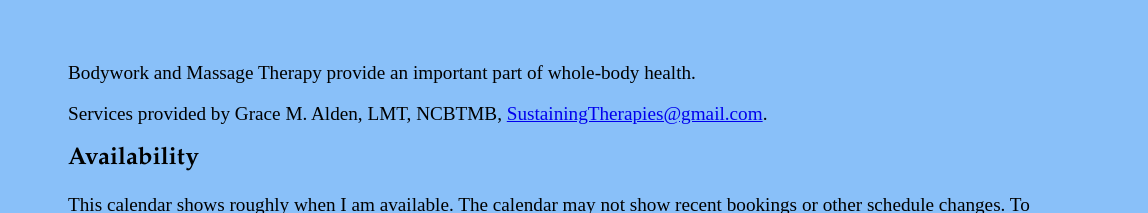
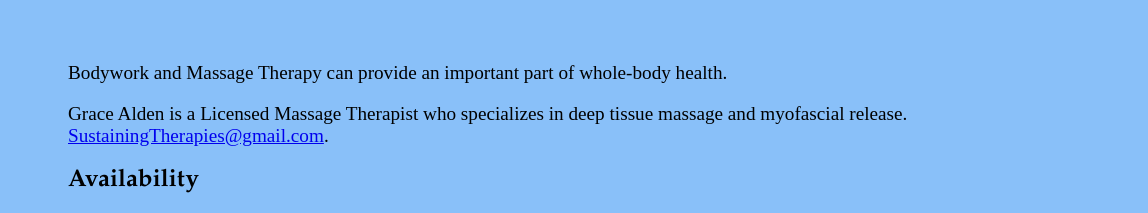
Before and after one commit to setupminimal/sustaining-therapies-website, a plain HTML site: page index.html in a window 1280 px wide. Shown: the part 182-395 px from the top of the page, 132-1280 px from the left. Drawn offline with Linux system fonts and the light colour scheme.

Commit message:
Update index.html

```diff
--- a/index.html
+++ b/index.html
@@ -10,8 +10,8 @@
       <p>&nbsp;</p>
     </div>
     <h1><emph>Sustaining Therapies</emph></h1>
-      <p>Bodywork and Massage Therapy provide an important part of whole-body health.</p>
-      <p>Services provided by Grace M. Alden, LMT, NCBTMB,
+      <p>Bodywork and Massage Therapy can provide an important part of whole-body health.</p>
+      <p>Grace Alden is a Licensed Massage Therapist who specializes in deep tissue massage and myofascial release.
         <a href="mailto:SustainingTherapies@gmail.com">SustainingTherapies@gmail.com</a>.</p>
     <h2>Availability</h2>
       <p>This calendar shows roughly when I am available. The calendar may
```
